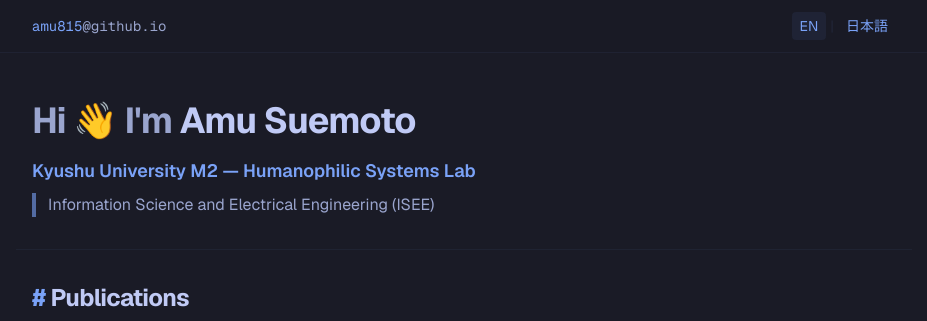
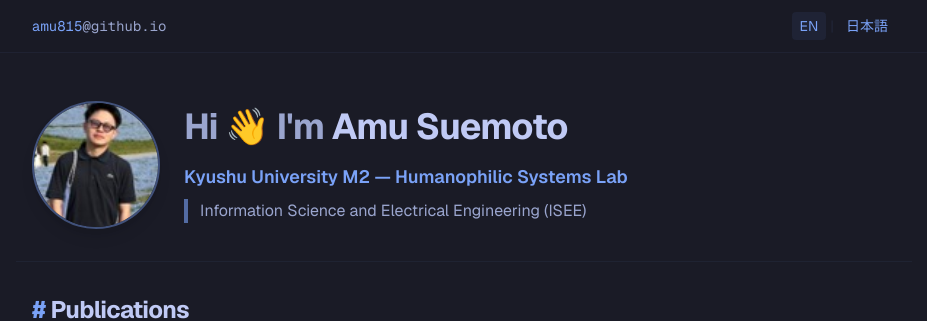
Before and after one commit to amu815/amu815.github.io, a Next.js app: page / in a window 1280 px wide. Shown: the top 321 px of the page, without its empty margins (176-1103 px from the left). Built offline with nearby package versions, Linux system fonts and the light colour scheme.

Commit message:
add profile photo to Hero and OG metadata

```diff
--- a/app/layout.tsx
+++ b/app/layout.tsx
@@ -23,10 +23,12 @@
     url: "https://amu815.github.io/",
     siteName: "Amu Suemoto",
     type: "website",
+    images: [{ url: "/profile.jpg", width: 85, height: 114 }],
   },
   twitter: {
     card: "summary",
     creator: "@amu_Humano_Dev",
+    images: ["/profile.jpg"],
   },
 };
 
--- a/components/Hero.tsx
+++ b/components/Hero.tsx
@@ -1,10 +1,19 @@
+/* eslint-disable @next/next/no-img-element */
 import type { Lang } from "@/content/dict";
 import { dict } from "@/content/dict";
 
 export function Hero({ lang }: { lang: Lang }) {
   const t = dict[lang].hero;
   return (
-    <section className="px-4 pt-12 pb-8">
+    <section className="flex flex-col items-start gap-6 px-4 pt-12 pb-8 sm:flex-row sm:items-center">
+      <img
+        src="/profile.jpg"
+        alt={t.name}
+        width={128}
+        height={128}
+        className="h-32 w-32 flex-none rounded-full border-2 border-accent/40 object-cover shadow-lg"
+      />
+      <div className="min-w-0 flex-1">
         <h1 className="text-3xl font-bold tracking-tight sm:text-4xl">
           <span className="text-muted">{t.greeting}</span>{" "}
           <span className="text-foreground">{t.name}</span>
@@ -17,6 +26,7 @@
         <blockquote className="mt-2 border-l-4 border-accent/60 pl-3 text-muted">
           {t.department}
         </blockquote>
+      </div>
     </section>
   );
 }
```
Also changed, not shown: public/profile.jpg (added). Lines whose indentation alone changed are shown as unchanged.
